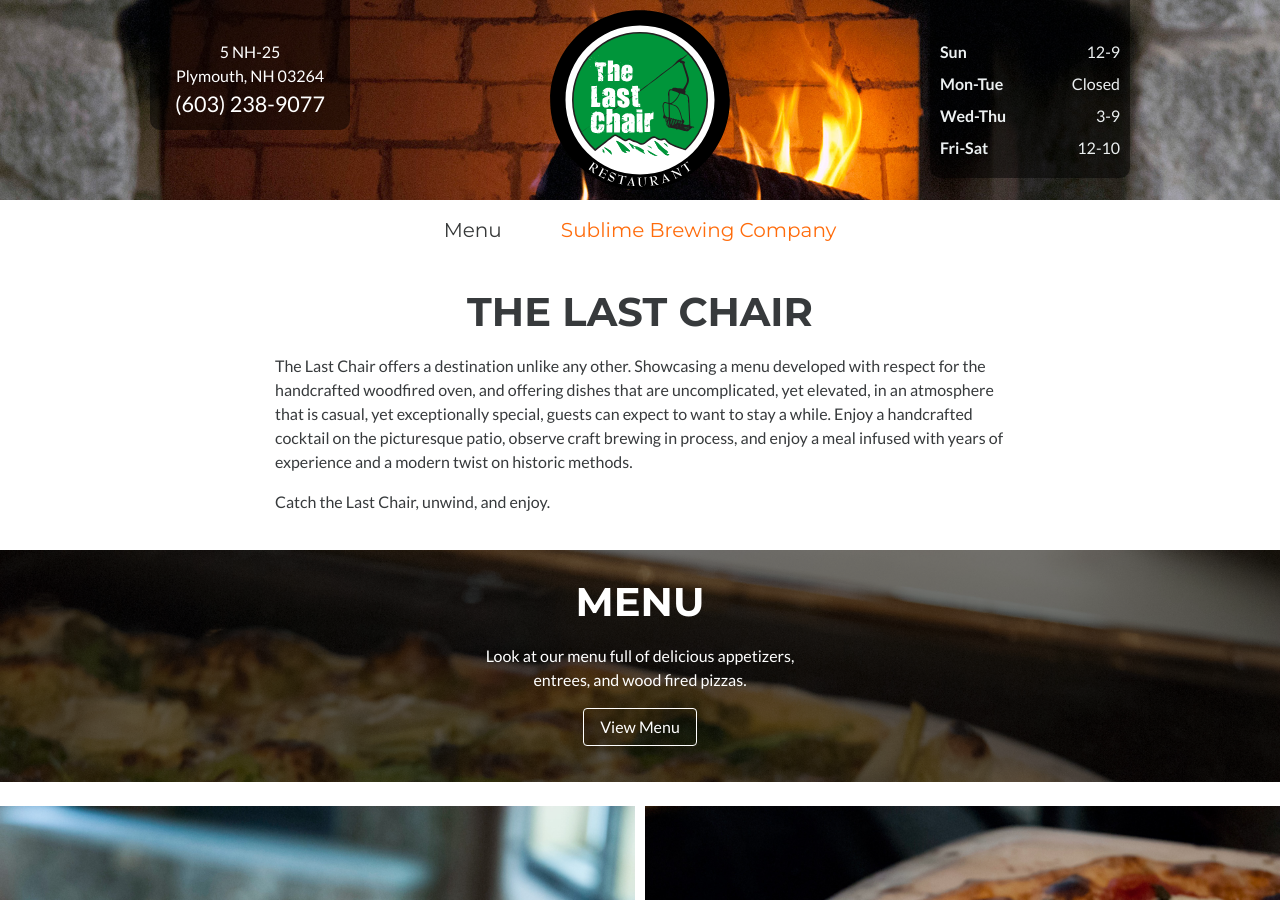
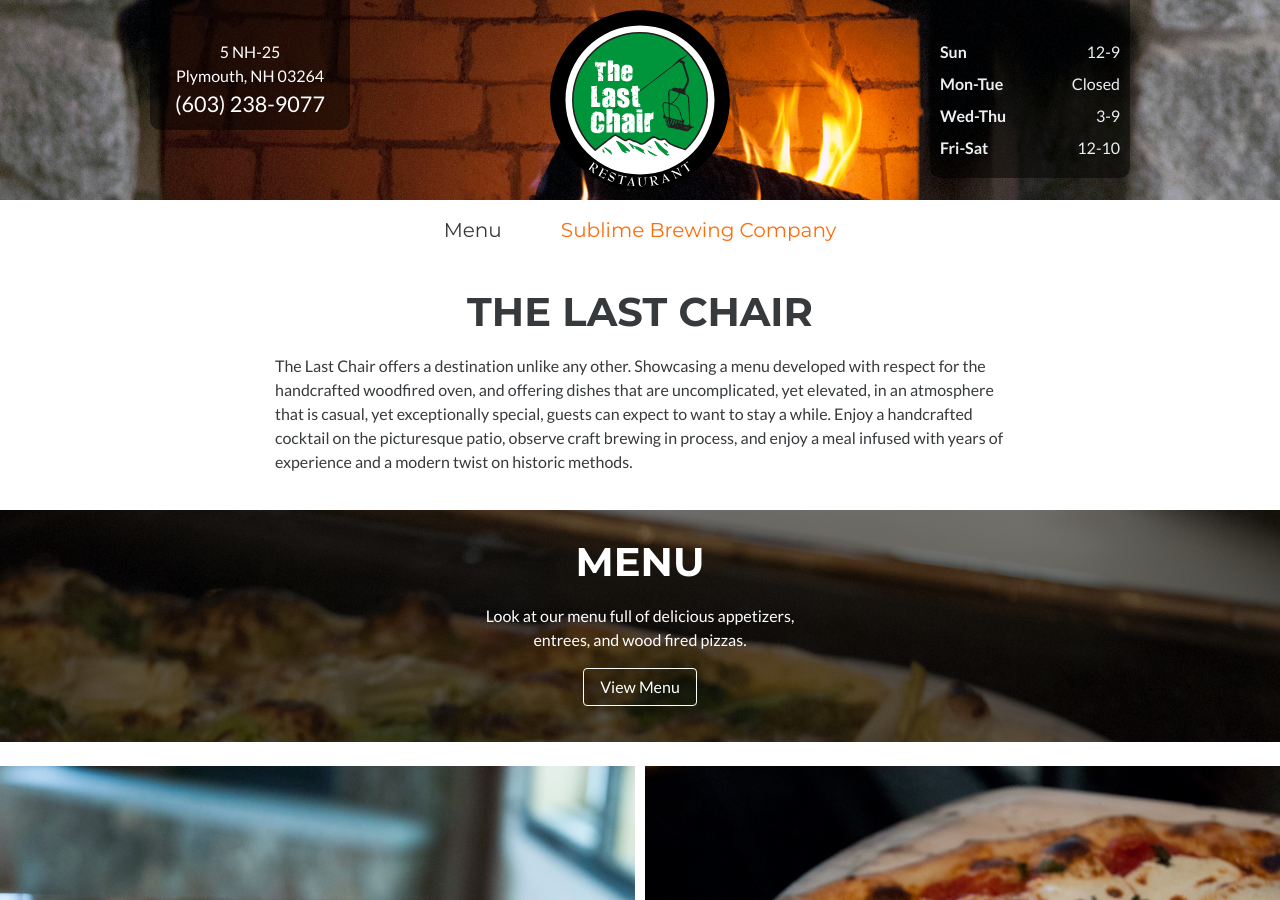
Before and after one commit to mtfullerton/thelastchair, a Jekyll site: the page built from index.html, in a window 1280 px wide and 900 px high. Built offline with Jekyll 4.4.1, drawn with Linux system fonts in a browser that asks for light colours; nearby versions of some CDN libraries.

Commit message:
Updated 'index.html' via CloudCannon

```diff
--- a/index.html
+++ b/index.html
@@ -4,11 +4,9 @@ title: The Last Chair
 nav_title: Home
 nav_weight: 1
 heading: The Last Chair
-content_html: |
-  <p>The Last Chair offers a destination unlike any other. Showcasing a menu developed with respect for the handcrafted woodfired oven, and offering dishes that are uncomplicated, yet elevated, in an atmosphere that is casual, yet exceptionally special, guests can expect to want to stay a while. Enjoy a handcrafted cocktail on the picturesque patio, observe craft brewing in process, and enjoy a meal infused with years of experience and a modern twist on historic methods.</p>
-  <p>Catch the Last Chair, unwind, and enjoy.</p>
+content_html: '<p>The Last Chair offers a destination unlike any other. Showcasing a menu developed with respect for the handcrafted woodfired oven, and offering dishes that are uncomplicated, yet elevated, in an atmosphere that is casual, yet exceptionally special, guests can expect to want to stay a while. Enjoy a handcrafted cocktail on the picturesque patio, observe craft brewing in process, and enjoy a meal infused with years of experience and a modern twist on historic methods.</p>'
 menu_title: Menu
-menu_text: Look at our menu full of delicious appetizers, entrees, and wood fired pizzas.
+menu_text: 'Look at our menu full of delicious appetizers, entrees, and wood fired pizzas.'
 menu_button: View Menu
 ---
 <div class="main">
```
